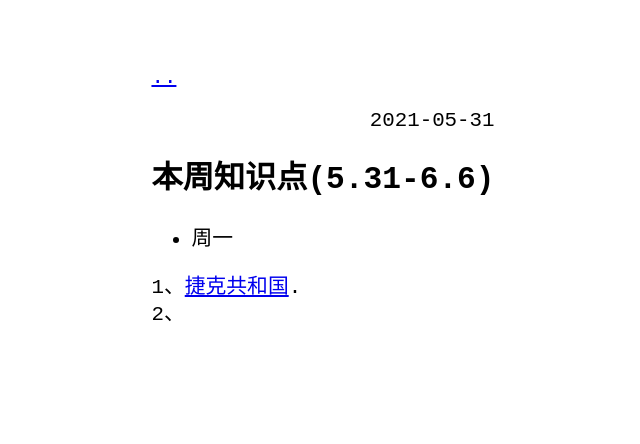
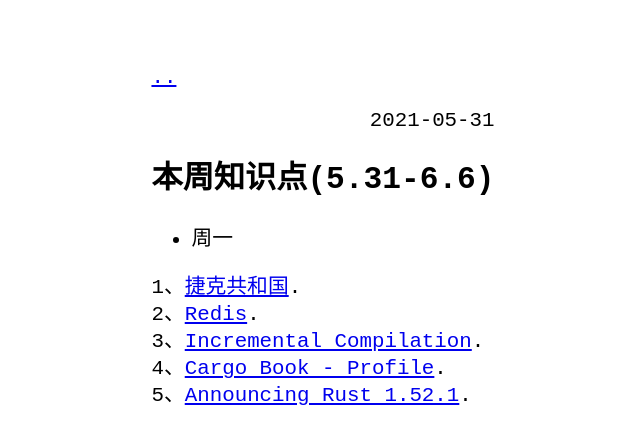
Before and after one commit to zTgx/zTgx.github.io, a Jekyll site: the page built from _posts/2021-05-31-0127.md, in a window 1280 px wide. Shown: the top 444 px of the page, without its empty margins (317-957 px from the left). Built offline with Jekyll 4.4.1, drawn with Linux system fonts in a browser that asks for light colours.

Commit message:
feat: update weekly

```diff
--- a/_posts/2021-05-31-0127.md
+++ b/_posts/2021-05-31-0127.md
@@ -8,4 +8,7 @@ category: week
 * 周一
 
 1、[捷克共和国](https://baike.baidu.com/item/%E6%8D%B7%E5%85%8B).
-2、
+2、[Redis](https://redis.io/topics/persistence).
+3、[Incremental Compilation](https://blog.rust-lang.org/2016/09/08/incremental.html).
+4、[Cargo Book - Profile](https://doc.rust-lang.org/cargo/reference/profiles.html).
+5、[Announcing Rust 1.52.1](https://blog.rust-lang.org/2021/05/10/Rust-1.52.1.html).
```
